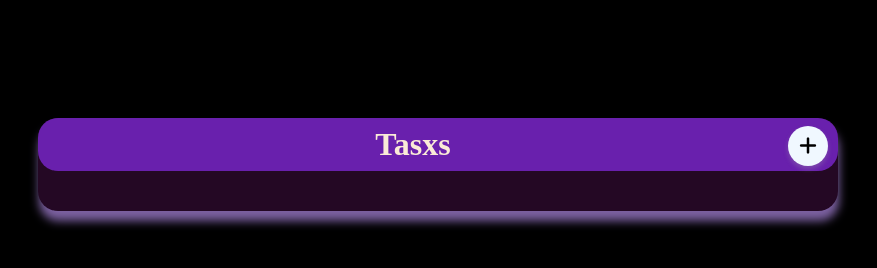
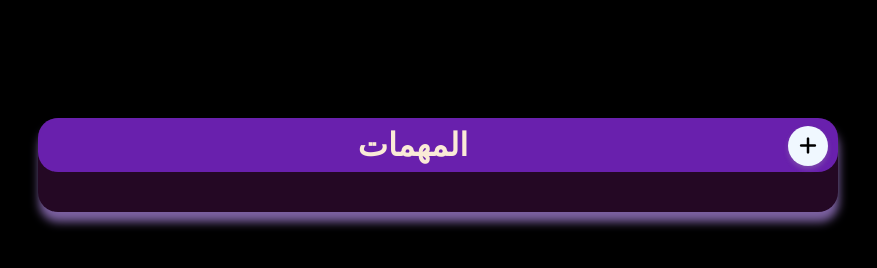
Before and after one commit to Saiedagha/To-Do-List, a plain HTML site: page index.html in a window 1280 px wide. Shown: the whole page, without its empty margins (202-1079 px from the left). Drawn offline with Linux system fonts and the light colour scheme.

Commit message:
Update index.html

```diff
--- a/index.html
+++ b/index.html
@@ -17,7 +17,7 @@
            <div class="task-table">
               <!-- header -->
             <div style="width: 100%; text-align: center; background-color: rgb(105, 32, 173); color: antiquewhite; padding-top: 8px;padding-bottom: 8px; border-radius: 20px;" >
-                <h1 style="display: inline;">Tasxs</h1>
+                <h1 style="display: inline;">المهمات</h1>
                 <button id="add-btn" class="circuler" style="float: right; background-color: aliceblue; margin-right: 10px; line-height: 0;" >
                    <span class="material-symbols-outlined">
                        <i class="fa-solid fa-plus"></i>
@@ -66,4 +66,5 @@
 </body>
 <script src="main.js"></script>
 
+
 </html>
```
